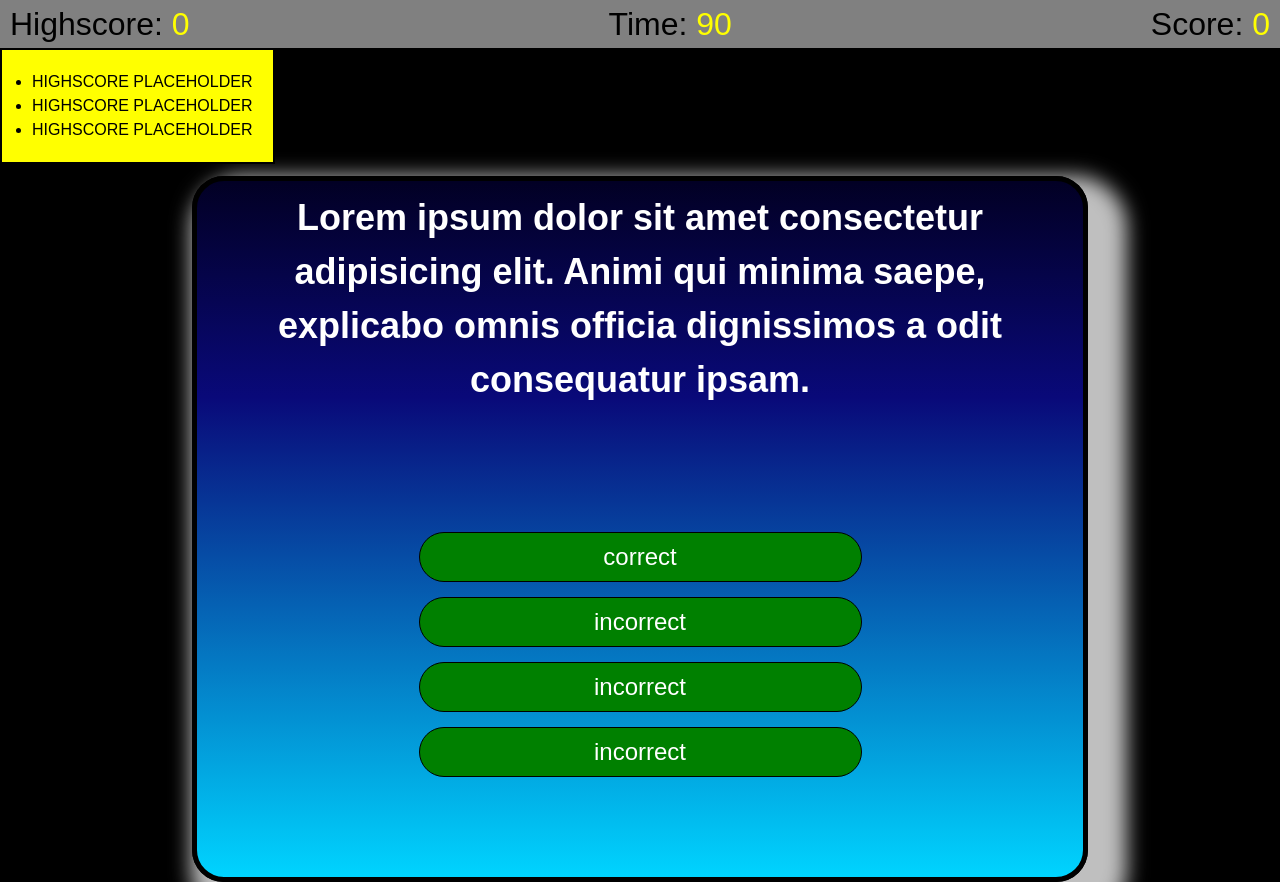
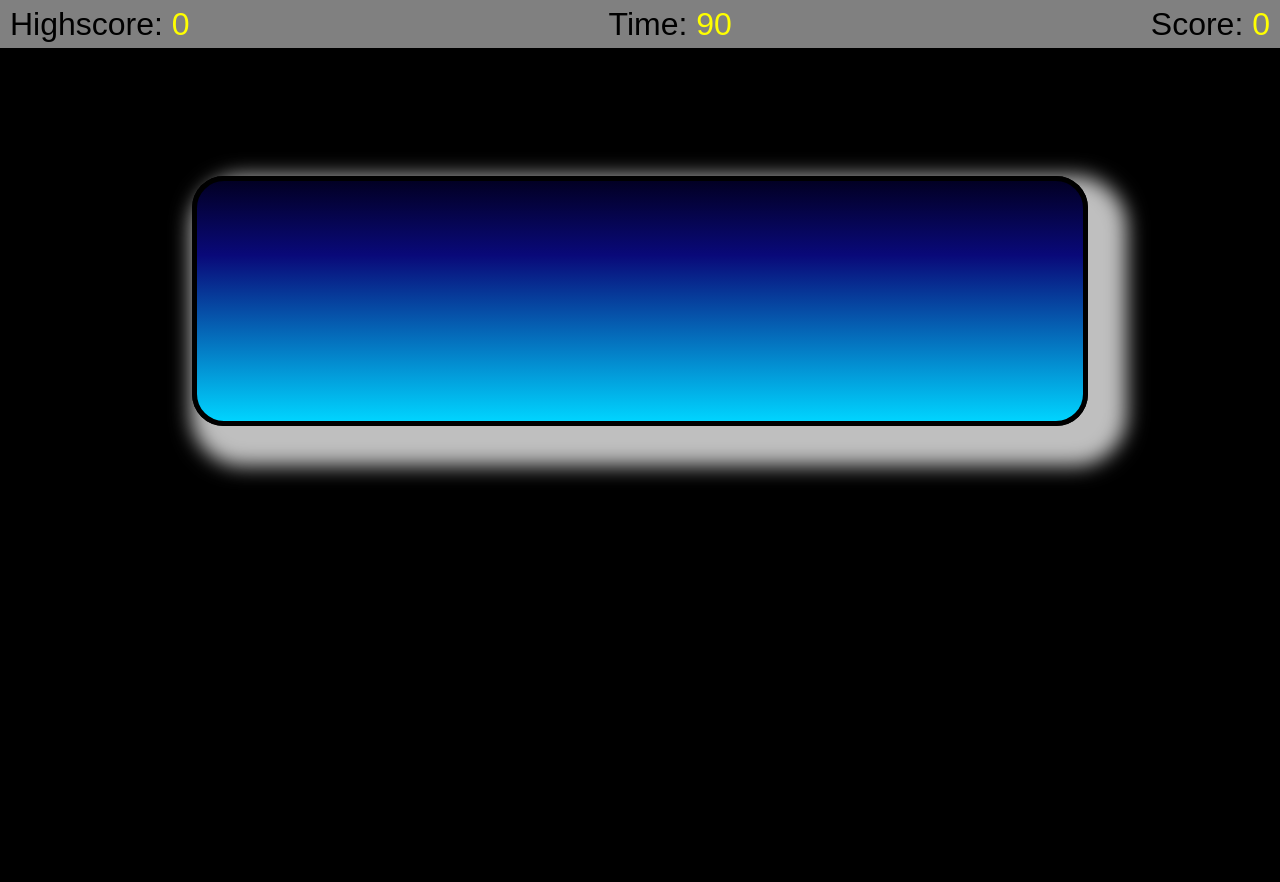
Before and after one commit to blockdoyle/web-development-quiz, a plain HTML site: page index.html in a window 1280 px wide. After the commit the page ends 800 px from the top, so only its background shows below. Drawn offline with Linux system fonts and the light colour scheme.

Commit message:
fixed styling for script.js

```diff
--- a/assets/css/styles.css
+++ b/assets/css/styles.css
@@ -33,7 +33,7 @@ main {
 }
 
 #highscore-window {
-    display: flex;
+    display: none;
     flex-direction: column;
     position: absolute;
     padding: 20px;
@@ -51,6 +51,7 @@ main {
   border-radius: 2em;
   margin-top: 10%;
   width: 70%;
+  padding: 20px;
   padding-bottom: 100px;
   background: rgb(2, 0, 36);
   background: linear-gradient(
@@ -64,18 +65,18 @@ main {
 
 #question-card-items {
   display: flex;
-  flex-flow: column wrap;
+  flex-flow: column;
   text-align: center;
 }
 
-#question {
+#question-container {
   margin-bottom: 100px;
   color: white;
   padding: 10px;
-  font-size: 18px;
+  font-size: 36px;
 }
 
-#answers button {
+#options-container button {
   margin: auto;
   margin-top: 15px;
   padding: 10px;
@@ -88,7 +89,7 @@ main {
   font-size: x-large;
 }
 
-#answers button:hover {
+#options-container button:hover {
   text-decoration: underline;
   cursor: pointer;
 }
--- a/index.html
+++ b/index.html
@@ -28,14 +28,9 @@
     <main>
         <div id="question-card">
             <div id="question-card-items">
-                <div id="question">
-                    <h1>Lorem ipsum dolor sit amet consectetur adipisicing elit. Animi qui minima saepe, explicabo omnis officia dignissimos a odit consequatur ipsam.</h1>
+                <div id="question-container">
                 </div>
-                <div id="answers">
-                    <button class="correct">correct</button>
-                    <button class="incorrect">incorrect</button>
-                    <button class="incorrect">incorrect</button>
-                    <button class="incorrect">incorrect</button>
+                <div id="options-container">
                 </div>
             </div>
         </div>
```
